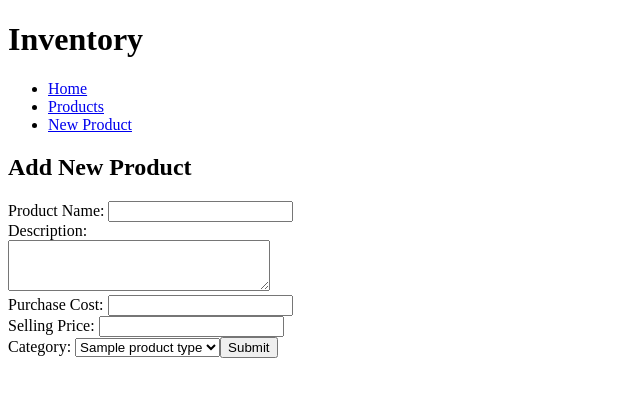
After one commit to alcooke13/fantasy_store_project, a Flask app: page /products/new in a window 1280 px wide. The commit adds this page. Shown: the top 397 px of the page, without its empty margins (0-640 px from the left). Run offline with Flask 2, Linux system fonts and the light colour scheme; a database or web service that is not in the repository returns one stand-in record (values such as "Sample title"); some libraries are stand-ins or nearby versions.

Commit message:
added ability to add new product to the list of products

```diff
--- a/controllers/products_controller.py
+++ b/controllers/products_controller.py
@@ -1,9 +1,30 @@
-from flask import Blueprint, render_template, redirect
+from flask import Blueprint, render_template, redirect, request
 import repositories.product_repository as product_repository
+import repositories.product_type_repository as product_type_repository
+from models.product import Product
 products_blueprint = Blueprint("products", __name__)
 
-# INDEX
+# Lists all products
 @products_blueprint.route("/products")
 def products():
     products = product_repository.select_all()
     return render_template("products/index.html", products=products)
+
+# Page to add new product
+@products_blueprint.route("/products/new")
+def new_product():
+    product_types = product_type_repository.select_all()
+    return render_template("products/new.html", product_types=product_types)
+
+# create new page and redirect to products page
+@products_blueprint.route("/products", methods=["POST"])
+def create_product():
+    name = request.form['name']
+    description = request.form['description']
+    cost = request.form['cost']
+    price = request.form['price']
+    product_type_id = request.form['type_id']
+    product_type = product_type_repository.select(product_type_id)
+    new_product = Product(name, description, cost, price, product_type)
+    product_repository.save(new_product)
+    return redirect("/products")
--- a/repositories/product_repository.py
+++ b/repositories/product_repository.py
@@ -18,7 +18,7 @@ def select(id):
     if results:
         result = results[0]
         product_type = product_type_repository.select(result["product_type_id"])
-        product = Product(result["name"], result["description"], result['cost'], result['price'], product_type, result["id"])
+        product = Product(result['name'], result['description'], result['cost'], result['price'], product_type, result["id"])
     return product
 
 def select_all():
@@ -27,7 +27,7 @@ def select_all():
     results = run_sql(sql)
     for result in results:
         product_type = product_type_repository.select(result['type_id'])
-        product = Product(result["name"], result["description"], result['cost'], result['price'], product_type, result["id"])
+        product = Product(result['name'], result['description'], result['cost'], result['price'], product_type, result["id"])
         products.append(product)
     return products
 
--- a/repositories/product_type_repository.py
+++ b/repositories/product_type_repository.py
@@ -14,17 +14,18 @@ def select_all():
     sql = "SELECT * FROM product_types"
     results = run_sql(sql)
     for result in results:
-        product_type = Product_type(result["name"], result["id"])
+        product_type = Product_type(result['name'], result['id'])
         product_types.append(product_type)
     return product_types
 
 def select(id):
+    product_type = None
     sql = "SELECT * FROM product_types WHERE id = %s"
     values = [id]
     results = run_sql(sql, values)
     if results:
         result = results[0]
-    product_type = Product_type(result["name"], result["id"])
+        product_type = Product_type(result['name'], result['id'])
     return product_type
 
 def delete_all():
--- a/templates/base.html
+++ b/templates/base.html
@@ -8,11 +8,12 @@
 </head>
 <body>
     <header>
-        <h1>Product Inventory</h1>
+        <h1>Inventory</h1>
         <nav>
             <ul>
                 <li><a href="/">Home</a></li>
                 <li><a href="/products">Products</a></li>
+                <li><a href="/products/new">New Product</a></li>
             </ul>
         </nav>
     </header>
--- a/templates/products/index.html
+++ b/templates/products/index.html
@@ -16,6 +16,6 @@
         <br>
     </div>
 </section>
+{% endfor %}
 
-{% endfor %}
 {% endblock %}
--- /dev/null
+++ b/templates/products/new.html
@@ -0,0 +1,27 @@
+{% extends "base.html" %}
+{% block content %}
+<h2>Add New Product</h2>
+<form action="/products" method="POST">
+    <div>
+        <label for="name">Product Name: </label>
+        <input type="text" id="product_name" name="name"><br>
+        <label for="description">Description: </label><br>
+        <textarea id="description" name="description" rows="3" cols="30"></textarea><br>
+        <label for="cost">Purchase Cost: </label>
+        <input type="text" id="cost" name="cost"><br>
+        <label for="price">Selling Price: </label>
+        <input type="text" id="price" name="price"><br>
+        <label for="product-type">Category:  </label>
+        <select name="type_id" id="product-type">
+            {% for type in product_types %}
+            <option value="{{ type.id }}">
+                {{ type.name}}
+            </option>
+            {% endfor %}
+        <!-- <label for="product-type">Category: </label>
+        <input type="text" id="product-type" name="product-type"><br> -->
+        <input type="submit">
+    </div>
+</form>
+
+{% endblock %}
```
